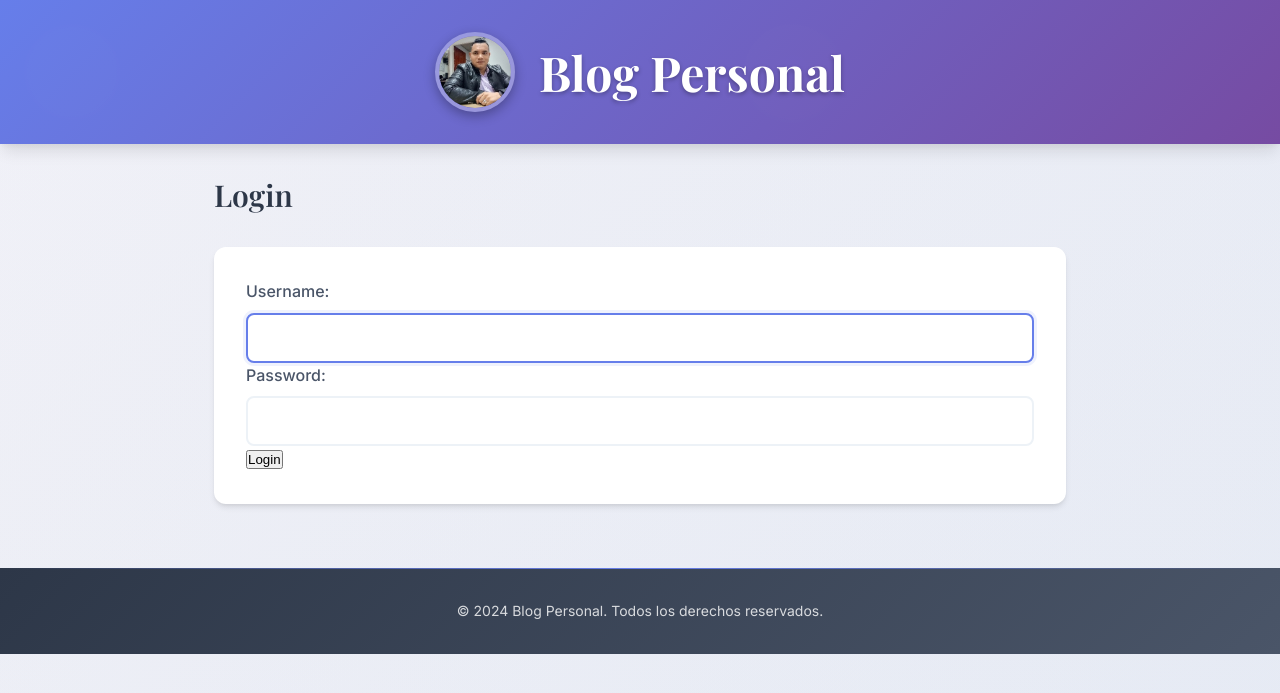
After one commit to jcastillo2011/blog_crud, a Django app: page /accounts/login/ in a window 1280 px wide. The commit adds this page. Shown: the top 693 px of the page. Run offline with Django 5.2, Linux system fonts and the light colour scheme.

Commit message:
Se completo el login

```diff
--- a/django_base/settings.py
+++ b/django_base/settings.py
@@ -124,3 +124,4 @@ STATICFILES_DIRS = [
 # https://docs.djangoproject.com/en/5.2/ref/settings/#default-auto-field
 
 DEFAULT_AUTO_FIELD = "django.db.models.BigAutoField"
+LOGIN_REDIRECT_URL = "post_list"
--- a/django_base/urls.py
+++ b/django_base/urls.py
@@ -21,4 +21,7 @@ from django.urls import path, include
 urlpatterns = [
     path("admin/", admin.site.urls),
     path("", include("blogs.urls")),
+    path("accounts/", include("django.contrib.auth.urls")),
+
+
 ]
--- a/templates/post_list.html
+++ b/templates/post_list.html
@@ -24,11 +24,13 @@
                 </div>
             {% endif %}
 
+            <!--
             <div class="post-actions">
                 <a href="{% url 'post_detail' publication.pk %}" class="btn btn-primary">Leer más</a>
                 <a href="{% url 'post_edit' publication.pk %}" class="btn btn-secondary">Editar</a>
                 <a href="{% url 'post_delete' publication.pk %}" class="btn btn-danger">Eliminar</a>
             </div>
+            -->
         </article>
     {% empty %}
         <div class="post-card">
--- /dev/null
+++ b/templates/registration/login.html
@@ -0,0 +1,10 @@
+{% extends "_base.html" %}
+
+{% block content %}
+  <h2>Login</h2>
+  <form method="post">
+    {% csrf_token %}
+    {{ form.as_p }}
+    <button type="submit">Login</button>
+  </form>
+{% endblock %}
```
Also changed, not shown: db.sqlite3, templates/post_confirm_delete.html (line endings or trailing spaces), templates/post_form.html (line endings or trailing spaces).
